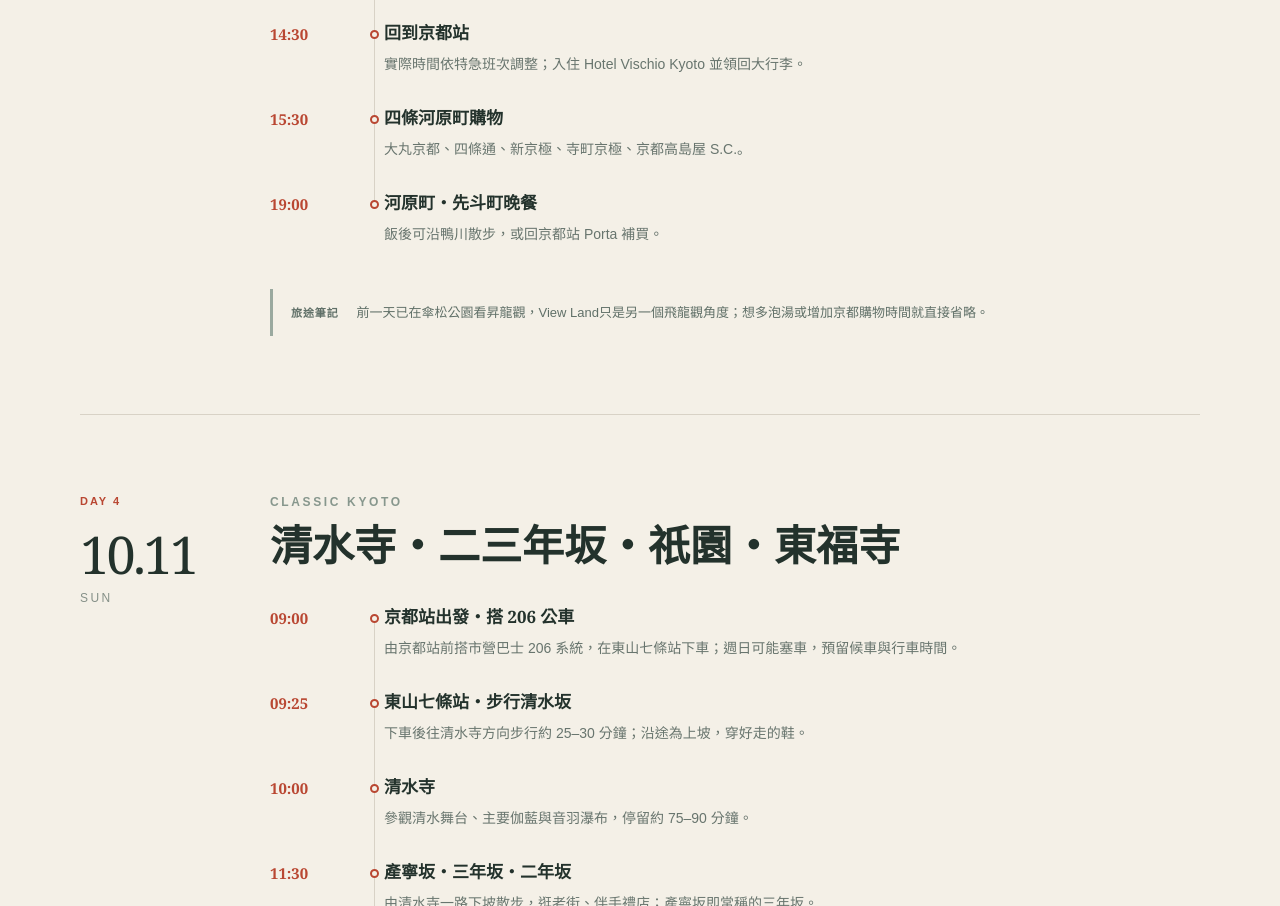
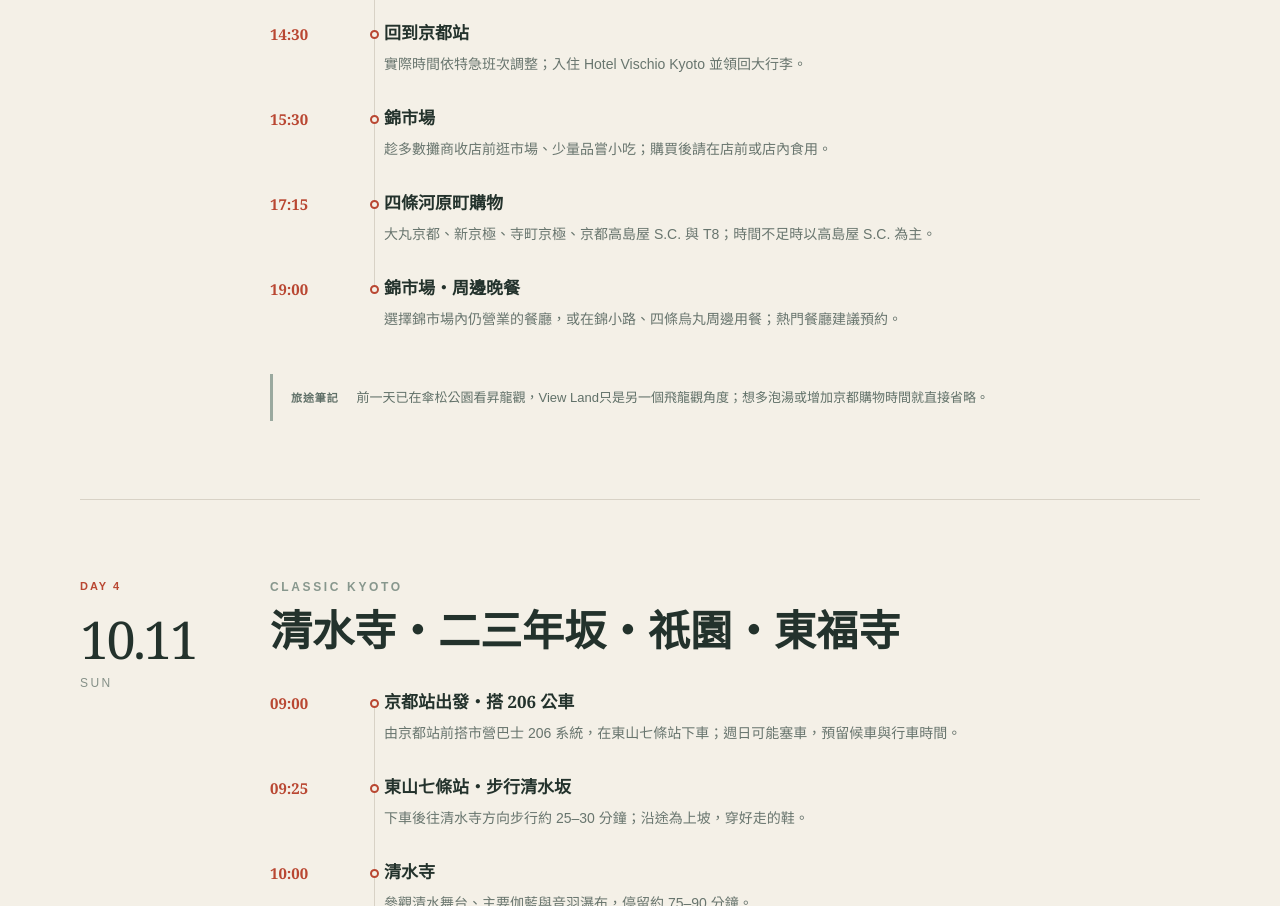
Before and after one commit to You-Sz/kyoto-2026-autumn, a Next.js app: page / in a window 1280 px wide. Shown: the part 3860-4766 px from the top of the page. Built offline with nearby package versions, Linux system fonts and the light colour scheme.

Commit message:
Update October 10 Nishiki Market plans

```diff
--- a/app/page.tsx
+++ b/app/page.tsx
@@ -47,8 +47,9 @@ const days = [
       ["09:00", "有空再去 View Land", "選配行程：步行約 7 分鐘到入口，搭吊椅看飛龍觀；若前一天已滿足或時間不足就直接省略。"],
       ["10:15", "返回天橋立站", "取回行李、買伴手禮，準備搭中午前後的特急。"],
       ["14:30", "回到京都站", "實際時間依特急班次調整；入住 Hotel Vischio Kyoto 並領回大行李。"],
-      ["15:30", "四條河原町購物", "大丸京都、四條通、新京極、寺町京極、京都高島屋 S.C.。"],
-      ["19:00", "河原町・先斗町晚餐", "飯後可沿鴨川散步，或回京都站 Porta 補買。"],
+      ["15:30", "錦市場", "趁多數攤商收店前逛市場、少量品嘗小吃；購買後請在店前或店內食用。"],
+      ["17:15", "四條河原町購物", "大丸京都、新京極、寺町京極、京都高島屋 S.C. 與 T8；時間不足時以高島屋 S.C. 為主。"],
+      ["19:00", "錦市場・周邊晚餐", "選擇錦市場內仍營業的餐廳，或在錦小路、四條烏丸周邊用餐；熱門餐廳建議預約。"],
     ],
     note: "前一天已在傘松公園看昇龍觀，View Land只是另一個飛龍觀角度；想多泡湯或增加京都購物時間就直接省略。",
   },
```
